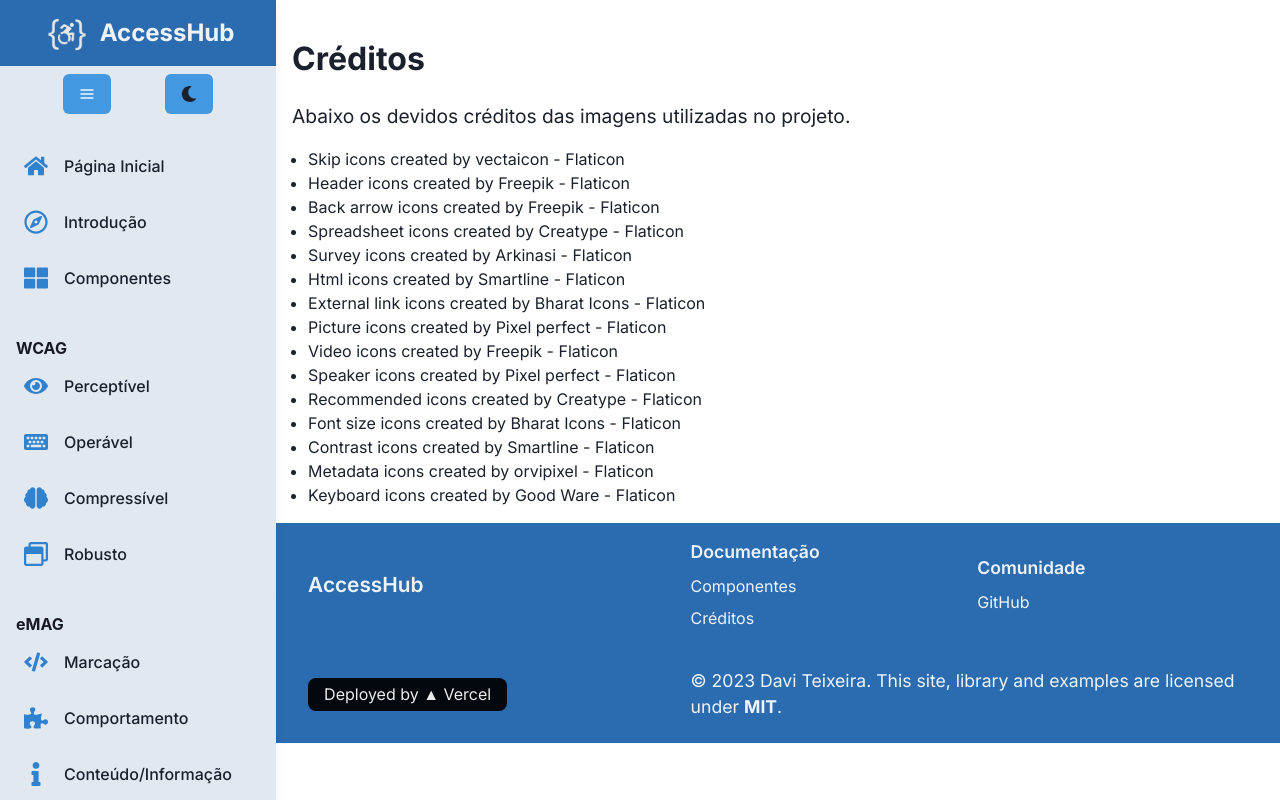
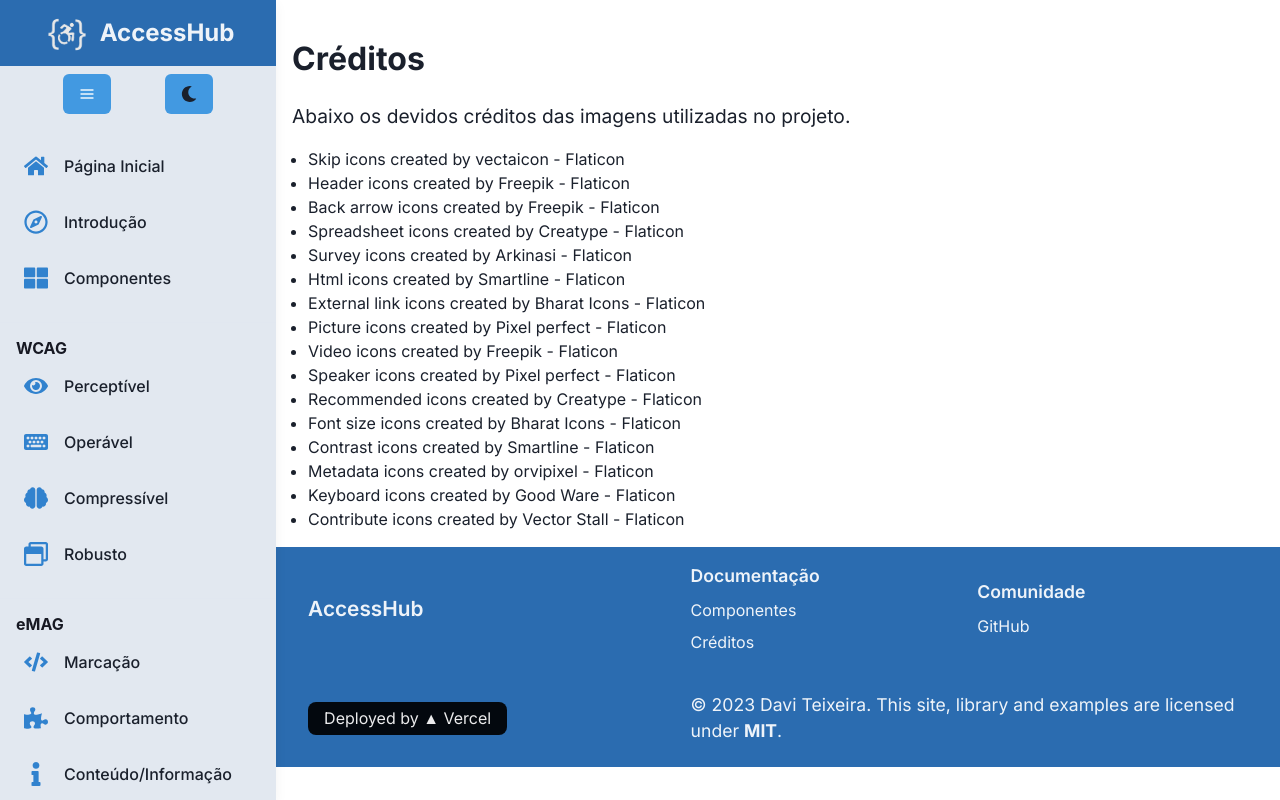
Before and after one commit to daviteixeira-dev/accesshub, a React (Vite) app: page /credits in a window 1280 px wide. Built offline with nearby package versions, Linux system fonts and the light colour scheme.

Commit message:
adding the contribution image credits

```diff
--- a/src/pages/CreditsSection.tsx
+++ b/src/pages/CreditsSection.tsx
@@ -88,6 +88,11 @@ const linkItems = [
         ListText: 'Keyboard icons created by Good Ware - Flaticon',
         ListLink: 'https://www.flaticon.com/free-icons/keyboard',
         ListTitle: 'keyboard icons'
+    },
+    {
+        ListText: 'Contribute icons created by Vector Stall - Flaticon',
+        ListLink: 'https://www.flaticon.com/free-icons/contribute',
+        ListTitle: 'contribute icons'
     }
 ]
 
```
Also changed, not shown: public/puzzle.png (added).
